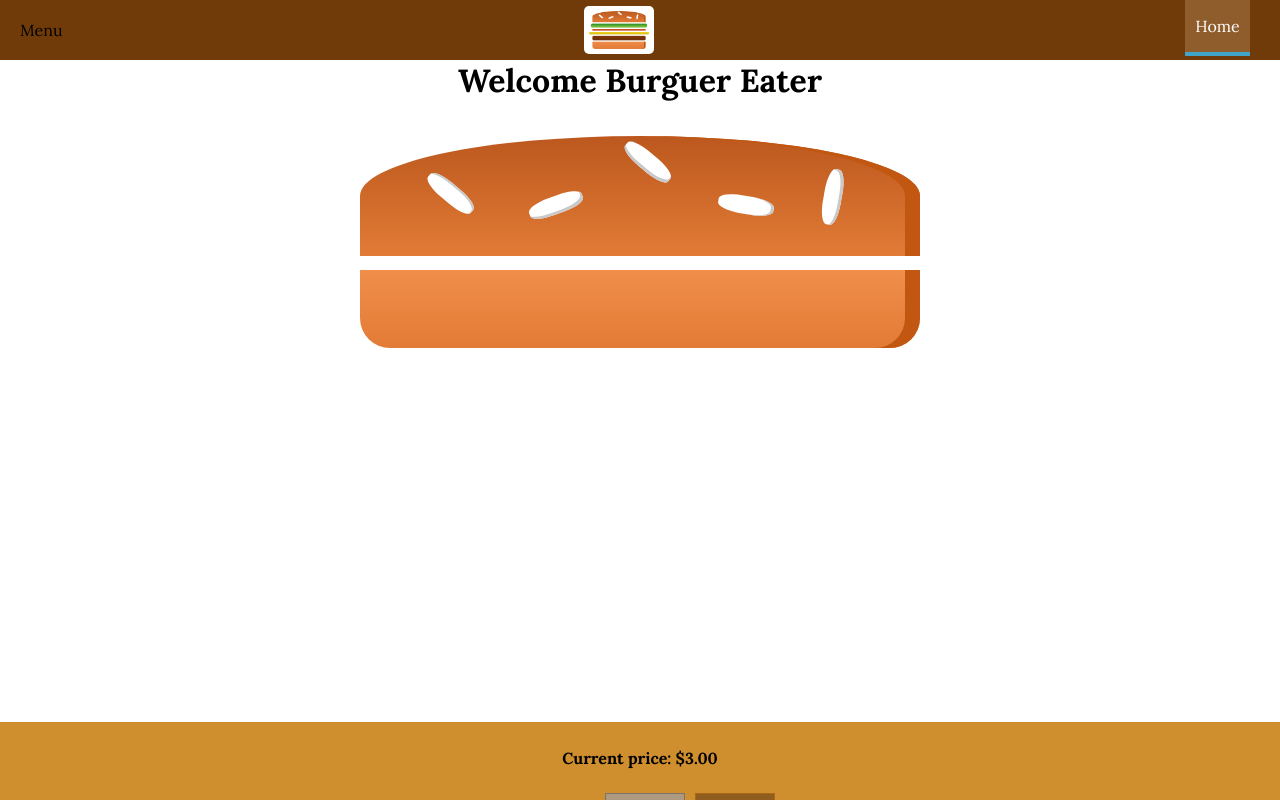
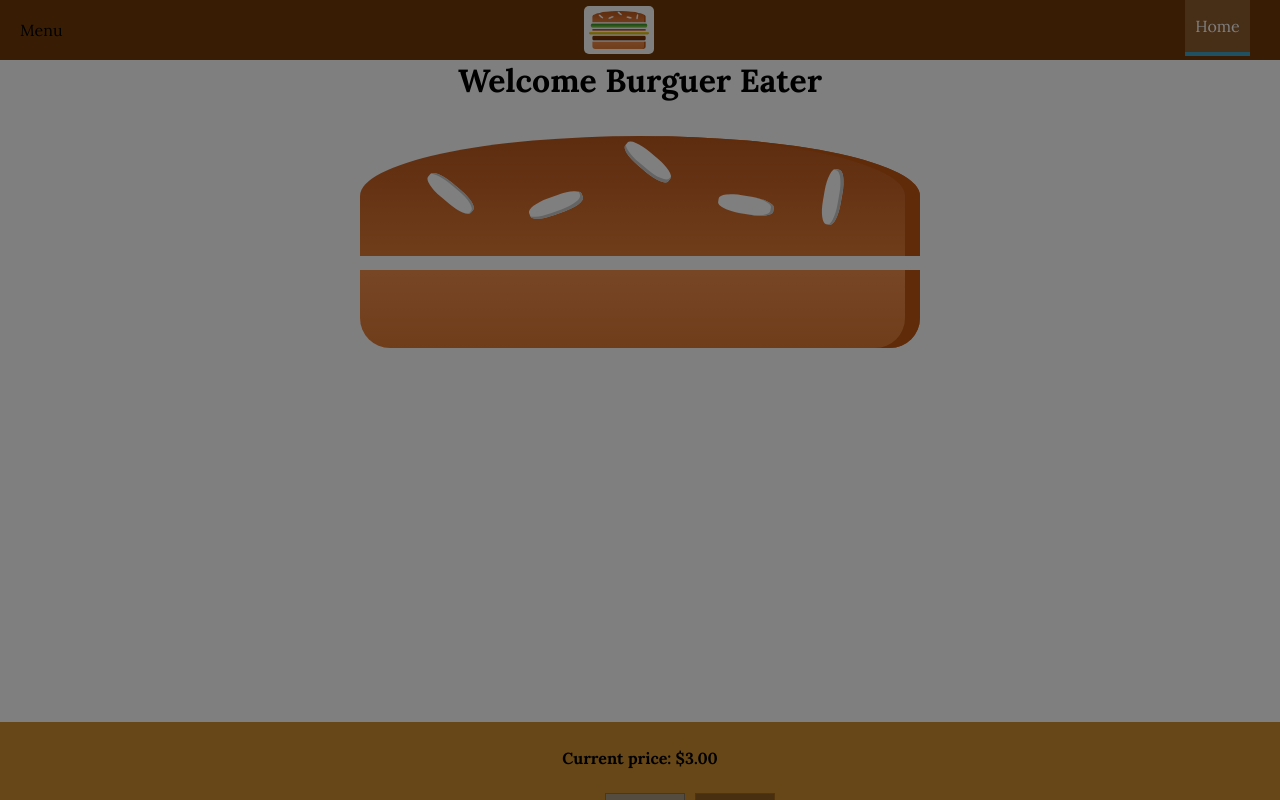
Before and after one commit to oepenut/udemy-react-the-complete-guide-burger-builder-basic, a React (Create React App) app: page / in a window 1280 px wide. Shown: the top 800 px of the page. Built offline with nearby package versions, Linux system fonts and the light colour scheme.

Commit message:
:sparkles: update layout component

```diff
--- a/src/components/Layout/index.tsx
+++ b/src/components/Layout/index.tsx
@@ -1,19 +1,28 @@
-import React, { ReactNode, Fragment } from 'react';
+import React, { ReactNode, Fragment, useState } from 'react';
+import SideDrawer from 'components/Navigation/SideDrawer';
 import Toolbar from 'components/Navigation/Toolbar';
 
 type Props = {
   children: ReactNode;
 };
 
-const index = (props: Props) => {
+const Index = (props: Props) => {
   const { children } = props;
+  const [sideDrawerShow, setSideDrawerShow] = useState(true);
+
+  const hideSideDrawer = () => setSideDrawerShow(false);
+  const showSideDrawer = () => setSideDrawerShow(true);
 
   return (
     <Fragment>
-      <Toolbar />
+      <SideDrawer
+        showSideDrawer={sideDrawerShow}
+        hideSideDrawer={hideSideDrawer}
+      />
+      <Toolbar showSideDrawer={showSideDrawer} />
       <div>{children}</div>
     </Fragment>
   );
 };
 
-export default index;
+export default Index;
```
